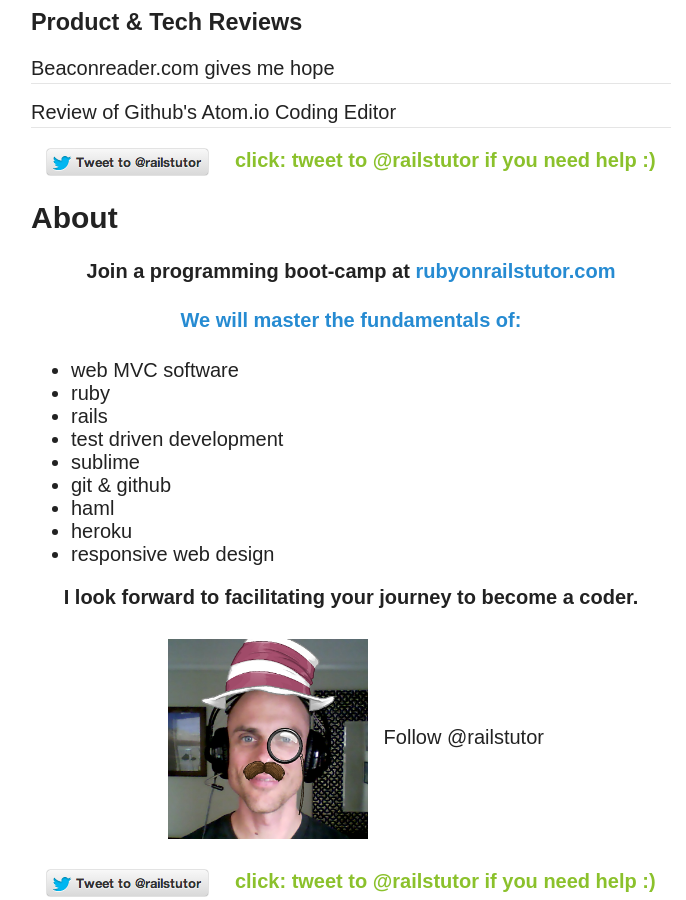
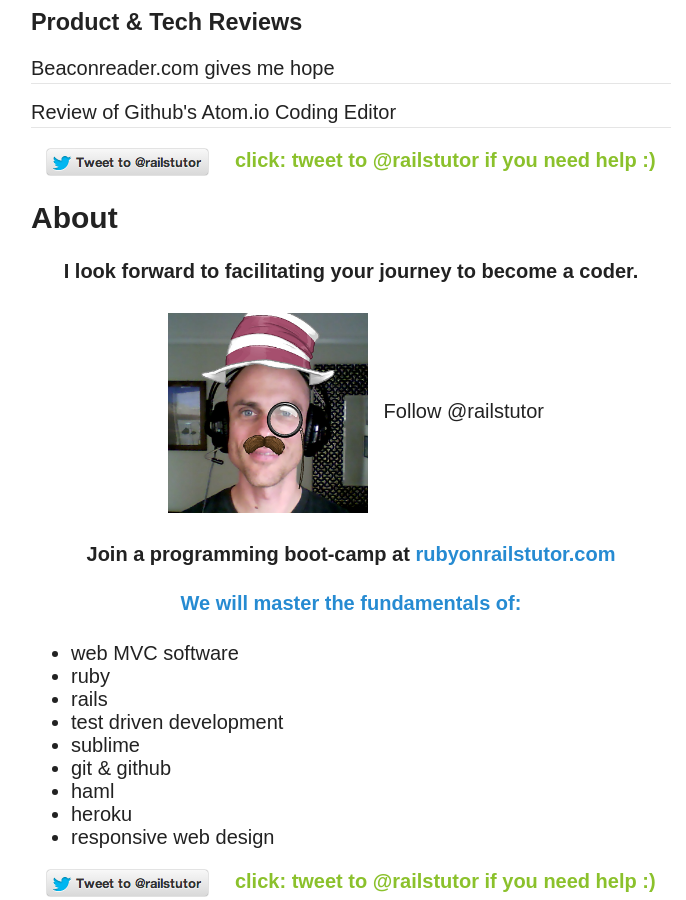
Before and after one commit to jcdavison/rubyonrailstutor.github.io, a Jekyll site: the page built from index.html, in a window 1280 px wide and 900 px high, scrolled down 1974 px. Shown: the whole window, without its empty margins (289-975 px from the left). Built offline with Jekyll 4.4.1, drawn with Linux system fonts in a browser that asks for light colours; nearby versions of some CDN libraries; comment, search, counter and statistics services are not loaded.

Commit message:
tweak copy

```diff
--- a/_includes/about.html
+++ b/_includes/about.html
@@ -1,7 +1,12 @@
 <div class="margined">
   <h2>About</h2>
+  <div class="centered"><strong>I look forward to facilitating your journey to become a coder.</strong></div>
 
-  <div class="centered"><strong>Join a programming boot-camp at <a href="http://rubyonrailstutor.com" class="callout">rubyonrailstutor.com</a></strong></div>
+  <p><div class="centered"><img src="{{ site.url }}/images/{{site.owner.avatar}}" width="200" height="200" class="padded">
+  <a href="https://twitter.com/railstutor" class="twitter-follow-button" data-show-count="false" data-size="large">Follow @railstutor</a><script>!function(d,s,id){var js,fjs=d.getElementsByTagName(s)[0],p=/^http:/.test(d.location)?'http':'https';if(!d.getElementById(id)){js=d.createElement(s);js.id=id;js.src=p+'://platform.twitter.com/widgets.js';fjs.parentNode.insertBefore(js,fjs);}}(document, 'script', 'twitter-wjs');</script>
+  </div></p>
+
+  <div class="centered"><strong>Join a programming boot-camp at <a href="http://rubyonrailstutor.com" target="new" class="callout">rubyonrailstutor.com</a></strong></div>
 
   <h4 class="callout centered">We will master the fundamentals of:</h4>
 
@@ -16,11 +21,4 @@
     <li>heroku</li>
     <li>responsive web design</li>
   </ul>
-
-
-  <div class="centered"><strong>I look forward to facilitating your journey to become a coder.</strong></div>
-
-  <p><div class="centered"><img src="{{ site.url }}/images/{{site.owner.avatar}}" width="200" height="200" class="padded">
-  <a href="https://twitter.com/railstutor" class="twitter-follow-button" data-show-count="false" data-size="large">Follow @railstutor</a><script>!function(d,s,id){var js,fjs=d.getElementsByTagName(s)[0],p=/^http:/.test(d.location)?'http':'https';if(!d.getElementById(id)){js=d.createElement(s);js.id=id;js.src=p+'://platform.twitter.com/widgets.js';fjs.parentNode.insertBefore(js,fjs);}}(document, 'script', 'twitter-wjs');</script>
-  </div></p>
 </div>
```
